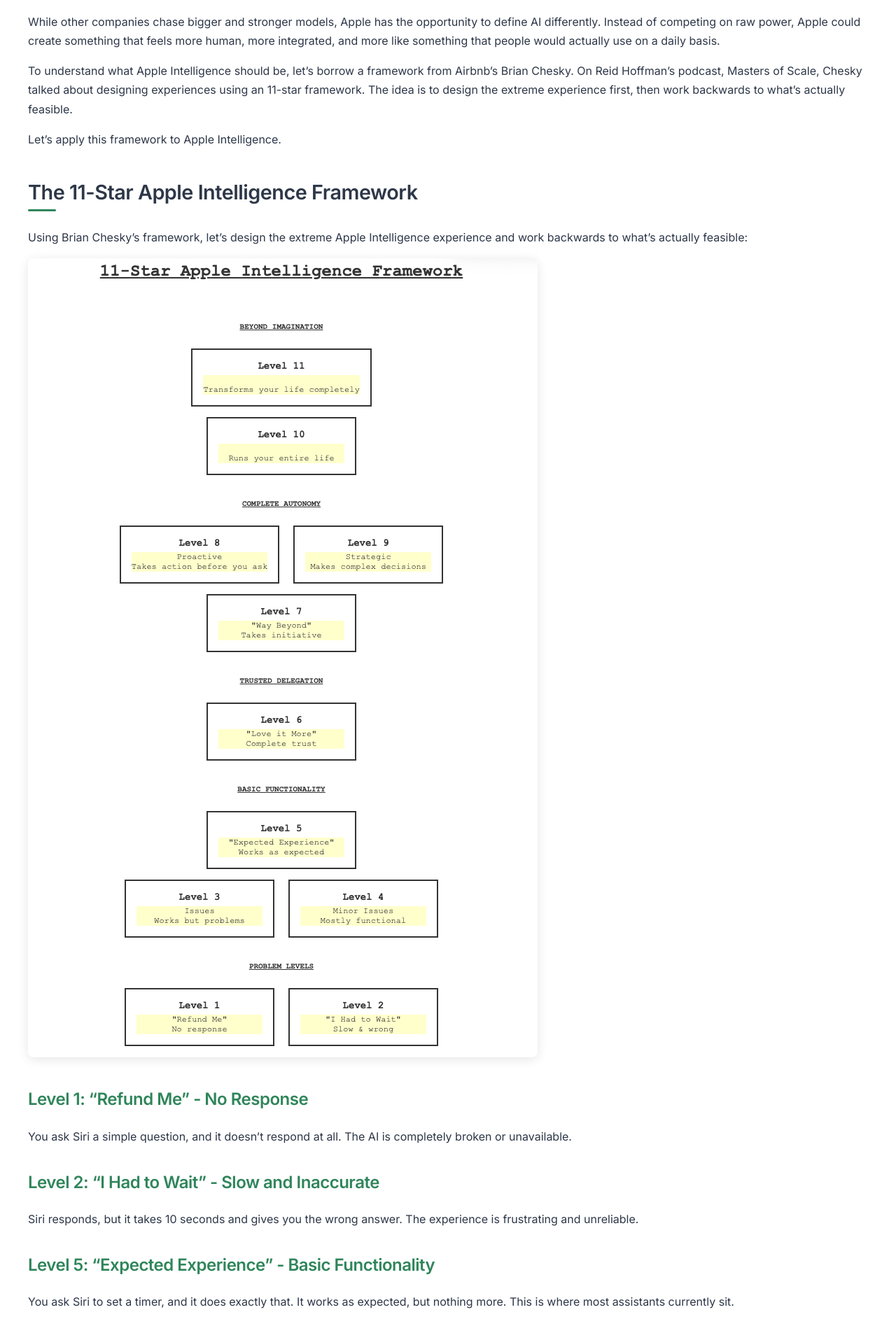
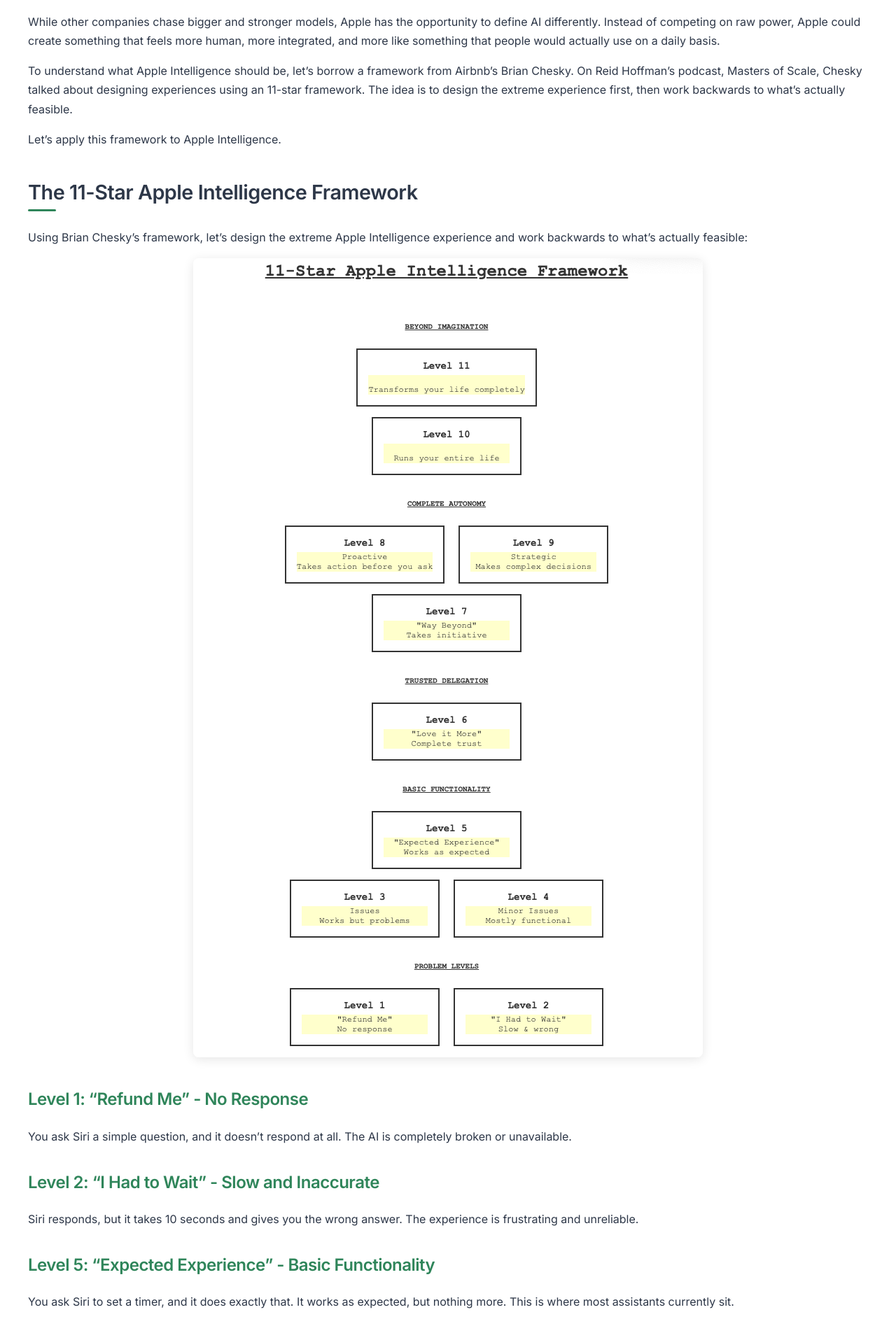
Before and after one commit to ryantzr1/ryantzr1.github.io, a Jekyll site: the page built from _posts/2025-08-06-apple-intelligence.md, in a window 1280 px wide. Shown: the part 525-2430 px from the top of the page at 70% size. Built offline with Jekyll 4.4.1, drawn with Linux system fonts in a browser that asks for light colours.

Commit message:
Apple Intelligence piece

```diff
--- a/_posts/2025-08-06-apple-intelligence.md
+++ b/_posts/2025-08-06-apple-intelligence.md
@@ -20,7 +20,9 @@
 
 Using Brian Chesky's framework, let's design the extreme Apple Intelligence experience and work backwards to what's actually feasible:
 
-![11-Star Apple Intelligence Framework](/assets/images/apple-intelligence-framework.png)
+<p align="center">
+  <img src="/assets/images/apple-intelligence-framework.png" alt="11-Star Apple Intelligence Framework">
+</p>
 
 ### Level 1: "Refund Me" - No Response
 
```
